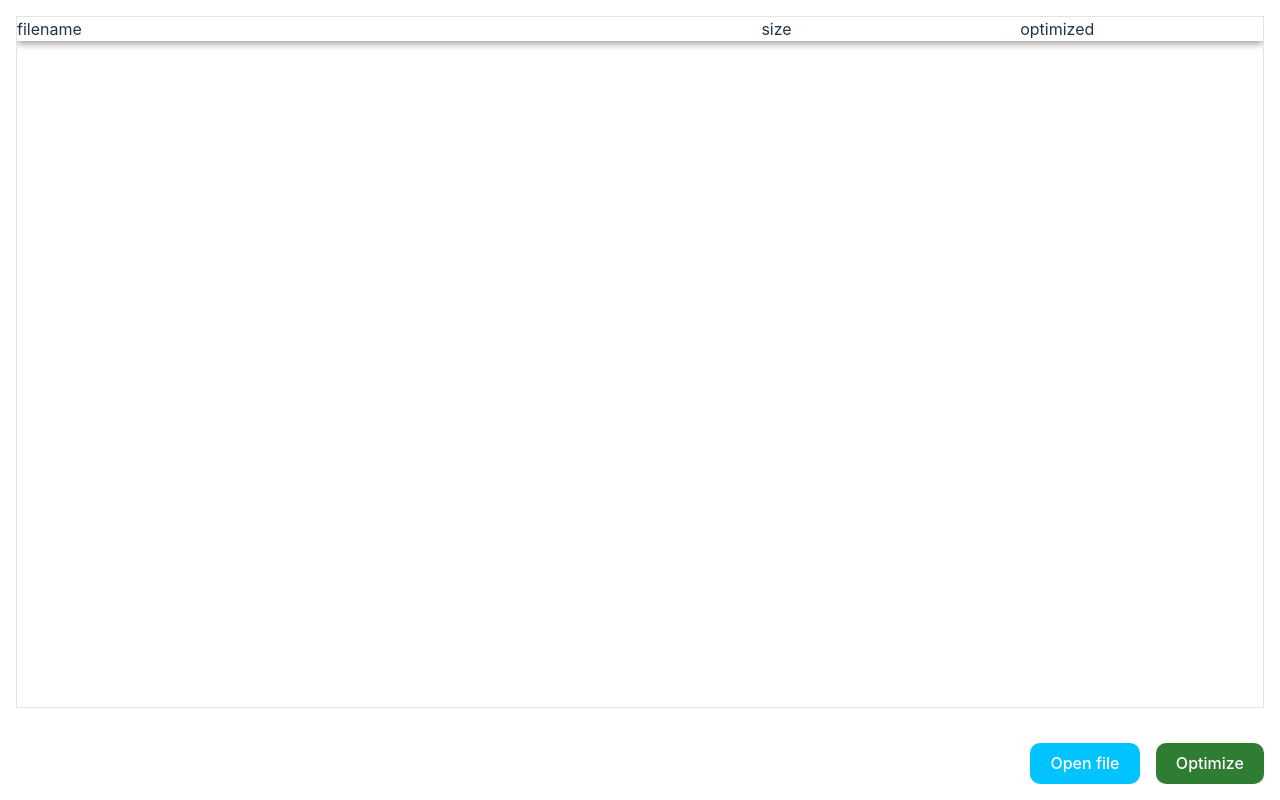
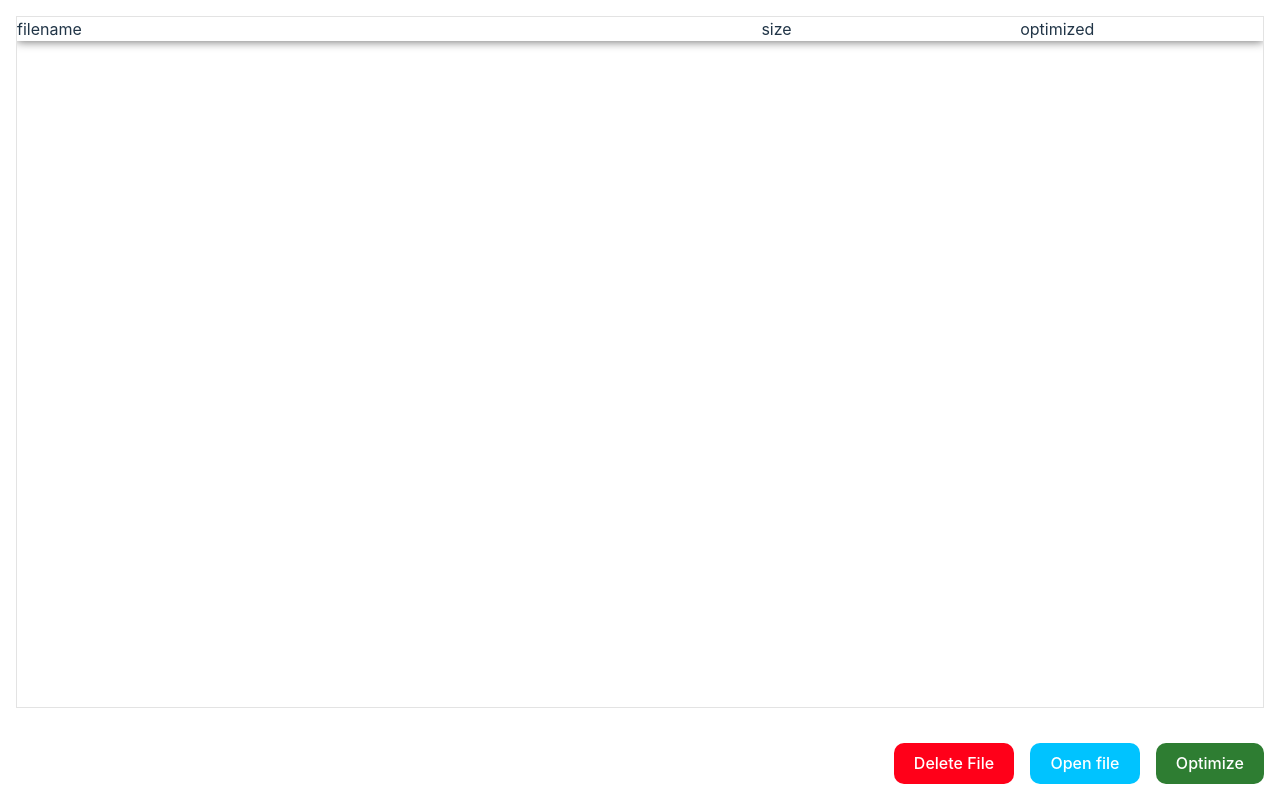
Before and after one commit to Hajime-san/ashuk, a React (Vite) app in the folder app/: page / in a window 1280 px wide. Built offline with nearby package versions, Linux system fonts and the light colour scheme.

Commit message:
feat: add delete button

```diff
--- a/app/src/components/FixedArea/index.tsx
+++ b/app/src/components/FixedArea/index.tsx
@@ -88,10 +88,25 @@ const SelectOptions = () => {
 
 export const FixedArea = (props: { openHandler: () => Promise<void>; optimizeHandler: () => void }) => {
 	const { openHandler, optimizeHandler } = props;
+
+	const onDeleteHandler = () => {
+		const requestBody: EmitFileRequestBody = {
+			files: null,
+			operation: 'Delete',
+			options: null,
+		};
+		emit('emit-file', requestBody);
+	};
 	return (
 		<div className='fixedArea'>
 			<SelectOptions />
 			<div className='fixedArea_buttons'>
+				<button
+					onClick={onDeleteHandler}
+					className={'fixedArea_delete'}
+				>
+					Delete File
+				</button>
 				<button
 					onClick={openHandler}
 					className={'fixedArea_open'}
--- a/app/src/components/FixedArea/style.css
+++ b/app/src/components/FixedArea/style.css
@@ -46,6 +46,15 @@
     color: #fff;
 }
 
+.fixedArea_delete {
+    background-color: #ff0019;
+    display: inline-flex;
+    align-items: center;
+    border-radius: 10px;
+    cursor: pointer;
+    color: #fff;
+}
+
 .fixedArea_start {
     background-color: #2e7d32;
     display: inline-flex;
--- a/app/src/components/InputFile/index.tsx
+++ b/app/src/components/InputFile/index.tsx
@@ -32,9 +32,11 @@ export type FileContext = {
 
 export type FileListObject = { [key in string]: FileContext };
 
+type Operation = 'Create' | 'Update' | 'Compress' | 'Delete';
+
 export type EmitFileRequestBody = {
 	files: FileListObject | null;
-	operation: 'Create' | 'Update' | 'Compress' | 'Delete';
+	operation: Operation;
 	options: CompressOptions | null;
 };
 
@@ -135,6 +137,29 @@ const useFileList = (
 		};
 	}, []);
 
+	useEffect(() => {
+		let unlisten: any;
+		const f = async () => {
+			unlisten = await listen<string>('listen-delete-file', (event) => {
+				try {
+					const data = JSON.parse(event.payload) as Operation;
+					if (data === 'Delete') {
+						setFiles({});
+					}
+				} catch (error) {
+					console.log(error);
+				}
+			});
+		};
+		f();
+
+		return () => {
+			if (unlisten) {
+				unlisten();
+			}
+		};
+	}, []);
+
 	return {
 		files,
 	};
```
Also changed, not shown: 1 other file (tests, documents, lock files or other folders).
